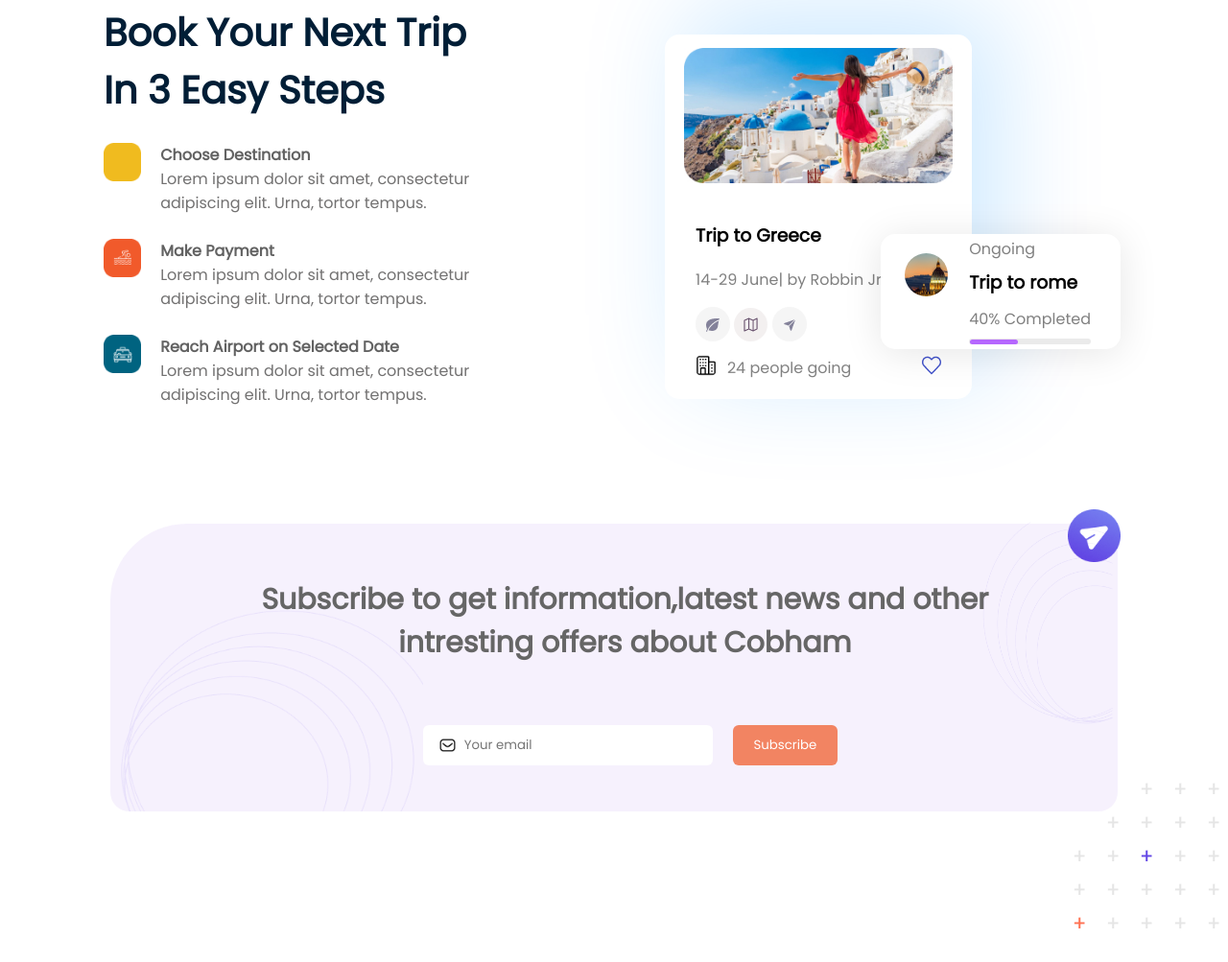
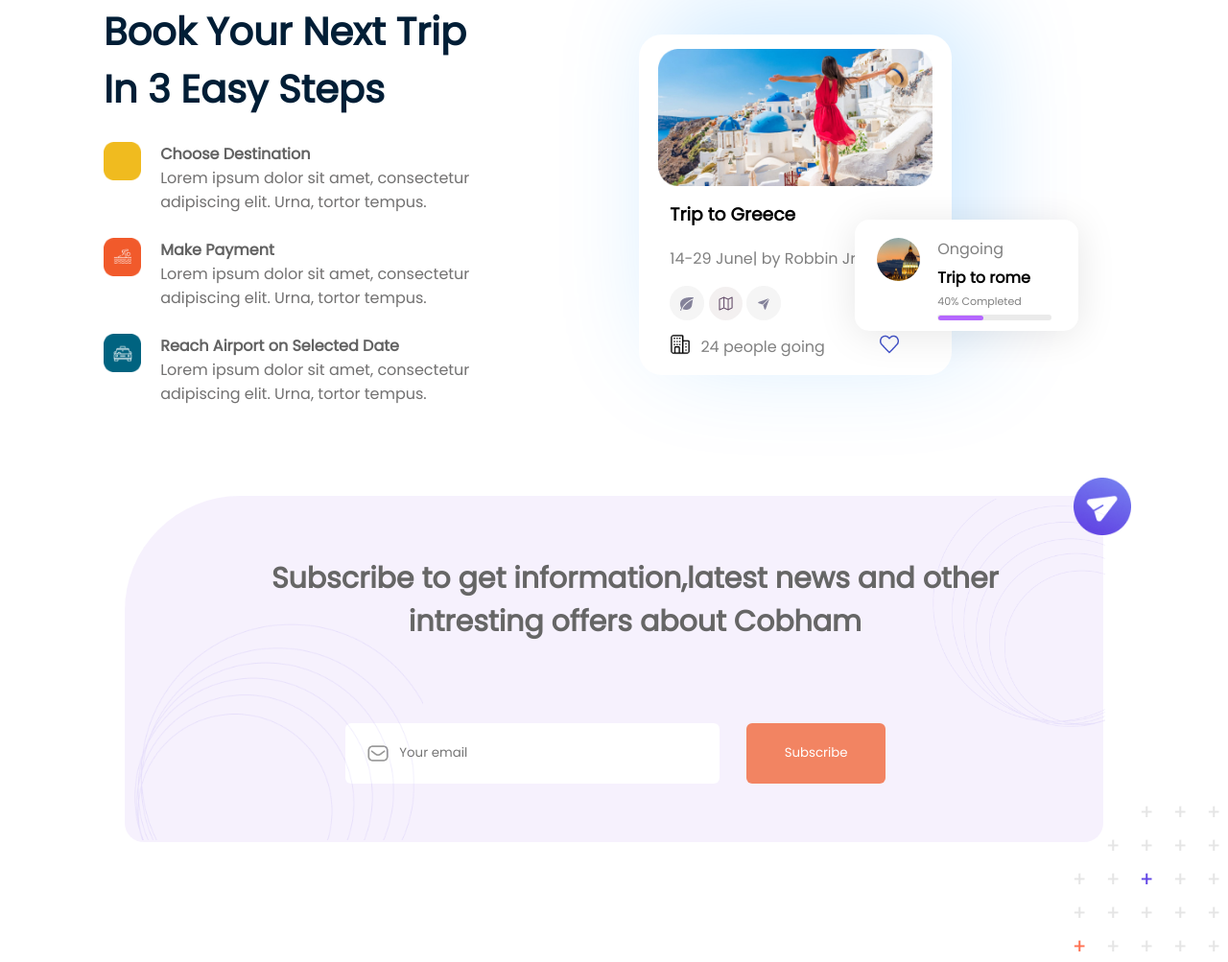
Before and after one commit to arpitmishra04/Tezo-Intern-Task-1, a plain HTML site: page index.html in a window 1280 px wide. Shown: the part 2229-3232 px from the top of the page at 96% size. Drawn offline with Linux system fonts and the light colour scheme.

Commit message:
adjusted alignments using jruler

```diff
--- a/index.html
+++ b/index.html
@@ -240,13 +240,13 @@ sell they west hard for the.</pre
             Subscribe to get information,latest news and other<br />intresting
             offers about Cobham
           </h1>
-          <div class="form">
+
             <form action="/subscribe" action="post">
               <img class="form-mail-icon" src="\images\mail.png" alt="" />
               <input id="email" type="email" placeholder="Your email" />
               <button id="button" type="submit">Subscribe</button>
             </form>
-          </div>
+
           <img class="subscribe-send-logo" src="\images\Group 77.png" alt="" />
           <img class="form-bg-image-1" src="\images\Group 42.png" alt="" />
           <img class="form-bg-image-2" src="\images\Group 42.png" alt="" />
--- a/styles.css
+++ b/styles.css
@@ -385,7 +385,7 @@ main{
 
 
 .girl-card-container{
-    margin-right: 14%;
+    margin-right: 16%;
     margin-bottom: 0%;
     margin-top: 6%;
 
@@ -393,13 +393,12 @@ main{
 .girl-card-1 {
 
     position: relative;
-    width: 320px;
-    height: 380px;
+    width: 326px;
+    height: 355px;
     background-color: #fff;
-    border-radius: 15px;
+    border-radius: 24px;
     overflow: hidden;
     margin: 10px;
-
     box-shadow: 26px -25px 109px rgba(5, 143, 255, 0.205);
     transition: transform 0.3s ease-in-out;
 }
@@ -407,11 +406,16 @@ main{
 
 .girl-card-1 .girl-img {
     text-align: center;
-    height:170px;
-    width:280px;
+    height: 144px;
+    width: 286px;
     object-fit: contain;
 }
 .girl{
+    position: absolute;
+    left: 20px;
+    top: 15px;
+    height: 144px;
+    width: 286px;
     text-align: center;
 }
 .girl-map-logo{
@@ -436,6 +440,8 @@ main{
 }
 
 .girl-card-txt-container{
+    top: 155px;
+    position: absolute;
     display: block;
     height: 150px;
     margin-left: 10%;
@@ -453,9 +459,11 @@ main{
 }
 
 .btm-txt{
+    width: 90%;
     margin-left: 1%;
     padding: 8px;
     color: #818181;
+    white-space: nowrap;
 }
 
 .btm-txt-heart{
@@ -465,23 +473,26 @@ main{
 .girl-card-2 {
     display: flex;
     position: relative;
-    top:-35%;
-    left:69%;
-    width: 250px;
-    height: 120px;
+    top: -35%;
+    left: 68%;
+    width: 233px;
+    height: 116px;
     background-color: #fff;
     border-radius: 15px;
-    overflow:visible;
+    overflow: visible;
     z-index: 99;
     box-shadow: 0 4px 40px rgba(0, 0, 0, 0.1);
 }
 
 .girl-card-2-txt-container p{
-
+    position: absolute;
+    top: 14px;
     color: grey;
 }
 .girl-card-2-txt-container h3{
-    margin-top: -5%;
+    font-size: 100%;
+    position: absolute;
+    top: 44px;
 
 }
 .girl-card-2-img{
@@ -490,19 +501,23 @@ main{
     width: 30%;
 }
 .girl-card-2-txt-container{
-    margin-top:-5%;
-    width:70%;
+    position: relative;
+    margin-top: -5%;
+    width: 70%;
 }
 #progress{
-    margin-top: -5%;
+    font-size: 69%;
+    position: absolute;
+    top: 78px;
 }
 
 
 #progressbar {
-    margin-top: -5%;
-    width:80%;
+    position: absolute;
+    top: 111px;
+    width: 80%;
     height: 5px;
-    background-color:rgb(234, 234, 234);
+    background-color: rgb(234, 234, 234);
     border-radius: 13px;
     padding: 0.5px;
     box-shadow: 0 8px px rgba(0, 0, 0, 0.1);
@@ -521,12 +536,12 @@ main{
     position: relative;
   }
   .form-container{
-    width: 1050px;
-    height: 300px;
+    width: 1020px;
+    height: 361px;
     position: relative;
     margin:0 auto;
     background-color: rgba(212, 191, 244, 0.214); /*rgba(187, 156, 233, 0.839) */
-    border-top-left-radius: 80px;
+    border-top-left-radius: 120px;
     border-top-right-radius: 20px;
     border-bottom-left-radius: 20px;
     border-bottom-right-radius: 20px;
@@ -550,30 +565,26 @@ main{
 
   }
 
-  .form{
-    position: absolute;
-    margin-top: 20%;
-    left:31%;
-    z-index: 99;
-
-
-  }
 
   .form-mail-icon{
     position: absolute;
-    top: -10%;
+    top: -3%;
+    opacity: 41%;
     width: 12%;
 
 
   }
   form{
+    position: absolute;
     text-align: center;
+    top: 237px;
+    left: 230px;
     display: flex;
   }
 
   #email{
-    width:300px;
-    height: 40px;
+    width: 373px;
+    height: 61px;
     border-radius: 6px;
     border-style: none;
 
@@ -586,8 +597,8 @@ main{
 
 
   #button{
-    margin-left: 5%;
-    width:130px;
+    margin-left: 28px;
+    width: 160px;
     border-radius: 6px;
 
   }
@@ -602,30 +613,29 @@ main{
   }
 
   .form-container .subscribe-send-logo{
-    height:55px;
-    width:55px;
+    height:60px;
+    width:60px;
     position:absolute;
-    left:95%;
+    left:97%;
     top:-5%;
   }
 
   .form-bg-image-1{
     position: absolute;
-    width: 30%;
-    height: 70%;
-    left:1%;
-    top:30%;
-    opacity:0.1;
+    width: 301px;
+    left: 1%;
+    top: 133px;
+    opacity: 0.1;
   }
 
   .form-bg-image-2{
     position: absolute;
-    width: 20%;
-    height: 45%;
-    right:-3%;
-    top:12%;
+    width: 238px;
+    height: 180px;
+    right: -3%;
+    top: 9%;
     rotate: 270deg;
-    opacity:0.1;
+    opacity: 0.1;
   }
 
   .subscribe{
```
